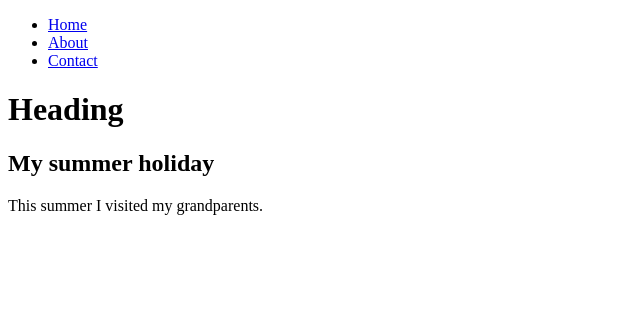
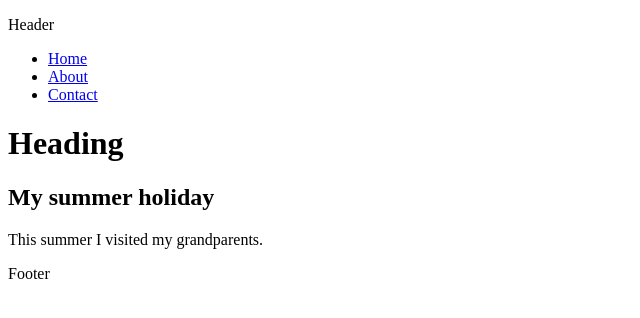
Before and after one commit to anettkeszler/coursera, a plain HTML site: page HTMLandCSSinDepth/HTML/index.html in a window 1280 px wide. Shown: the whole page, without its empty margins (0-640 px from the left). Drawn offline with Linux system fonts and the light colour scheme.

Commit message:
add bare bones layout of html

```diff
--- a/HTMLandCSSinDepth/HTML/index.html
+++ b/HTMLandCSSinDepth/HTML/index.html
@@ -1,33 +1,53 @@
 <!DOCTYPE html>
 <html lang="en">
+
     <head>
         <meta charset="UTF-8">
+        <meta name="viewport" content="width=device-width, initial-scale=1">
+
+        <title>Bare Bones Layout</title>
         <meta name="author" content="Anett Keszler">
         <meta name="description" author="This is a bare bones layout of HTML web page">
-        <meta name="viewport" content="width=device-width, initial-scale=1">
-        <title>Bare Bones Layout</title>
+
+        <!-- Open Graph Protocol -->
+
+         <meta property="og:title" content="My first webpage">
+         <meta property="og:type" content="website">
+         <meta property="og:url" content="https://example.com">
+         <meta property="og:image" content="https://example.com/me.jpg">
+        <!-- Optional OGP -->
+         <meta property="og:description" content="A brief description">
+         <meta property="og:locale" content="en_US">
+         <meta property="og:site_name" content="My first webpage">
 
         <link rel="icon" href="img/html.png">
+        <!-- CSS file comes here -->
         <link rel="stylesheet" href="css/style.css">
     </head>
     <body>
         <header>
+            <!-- Add your website name or logo-->
+            <p>Header</p>
+        </header>
         <nav>
+            <!-- Add your website navigation here -->
             <ul>
                 <li><a href="#home">Home</a></li>
                 <li><a href="#about">About</a></li>
                 <li><a href="#contact">Contact</a></li>
             </ul>
         </nav>
-        </header>
         <main>
+            <!-- Add your main content here-->
             <h1>Heading</h1>
             <article>
                 <h2>My summer holiday</h2>
                 <p>This summer I visited my grandparents.</p>
             </article>
         </main>
-        <footer></footer>
+        <footer>
+            <p>Footer</p>
+        </footer>
         <script src="js/script.js"></script>
     </body>
 </html>
```
Lines whose indentation alone changed are shown as unchanged.
